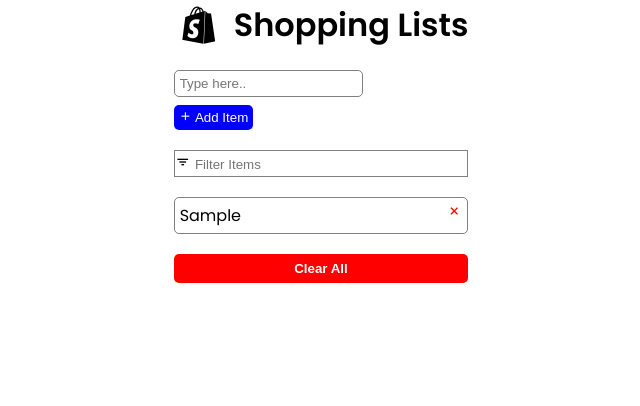
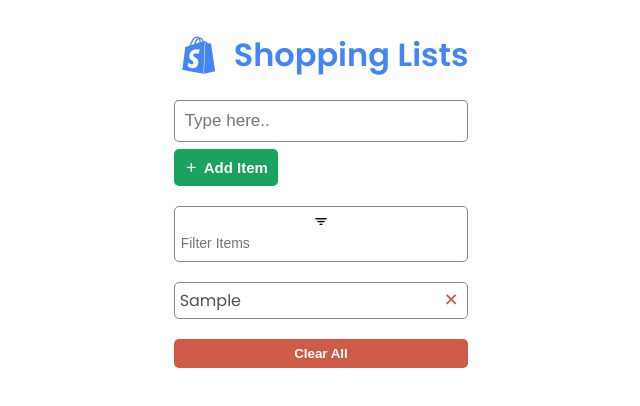
Before and after one commit to thekarthikr/Shopping-List, a website built with Vite: page index.html in a window 1280 px wide. Both pictures are taken after typing "Sample" into the empty fields and a click on the button "Add Item". Shown: the whole page, without its empty margins (319-959 px from the left). Built offline with nearby package versions, Linux system fonts and the light colour scheme.

Commit message:
Update style.scss

```diff
--- a/style.scss
+++ b/style.scss
@@ -1,7 +1,10 @@
 @import url("https://fonts.googleapis.com/css2?family=Poppins:wght@400;600&display=swap");
 
 $baseFont: "Poppins", sans-serif;
-$borderColor: grey;
+$borderColor: rgba(128, 128, 128, 0.949);
+$green: #1aa260;
+$red: #cd5b45;
+$blue: #4285f4;
 $borderRadius: 5px;
 
 * {
@@ -31,13 +34,16 @@ body {
   display: flex;
   flex-direction: column;
   gap: 2rem;
+  margin-top: 3rem;
 
   &-logo {
     font-size: 5rem;
+    color: $blue;
   }
   &-header {
     @include flexCenter;
     gap: 1rem;
+    color: $blue;
   }
 
   &-list {
@@ -53,10 +59,12 @@ body {
     border: 1px solid $borderColor;
     border-radius: $borderRadius;
     padding: 0.5rem;
+    color: rgb(80, 80, 80);
   }
 
   &-btn {
-    color: red;
+    color: $red;
+    font-size: 2.2rem;
     cursor: pointer;
   }
 }
@@ -66,29 +74,50 @@ body {
     outline: none;
     border: 1px solid $borderColor;
     border-radius: $borderRadius;
-    padding: 5px;
+    width: 100%;
+    padding: 1rem;
     margin-bottom: 0.7rem;
+    font-size: 1.7rem;
+    color: gray;
+
+    &:focus {
+      box-shadow: 0.5px 0 7px $blue;
+    }
   }
 
   &-btn {
     border: none;
-    background-color: blue;
-    padding: 5px;
+    background-color: $green;
+    padding: 1rem;
     border-radius: $borderRadius;
     color: white;
+    @include flexCenter;
+    gap: 0.5rem;
+    font-size: 1.5rem;
+    font-weight: 600;
   }
 }
 
 .filter {
   border: 1px solid $borderColor;
+  border-radius: $borderRadius;
+  padding: 0.6rem;
+
+  &-i {
+    font-size: 1.7rem;
+    @include flexCenter;
+  }
+
   &-input {
     border: none;
     outline: none;
+    font-size: 1.4rem;
+    color: rgb(80, 80, 80);
   }
 }
 
 .clear-btn {
-  background: red;
+  background: $red;
   outline: none;
   border: none;
   padding: 0.7rem;
@@ -96,3 +125,8 @@ body {
   color: white;
   font-weight: bold;
 }
+
+.warning {
+  color: $red;
+  font-size: 1.4rem;
+}
```
